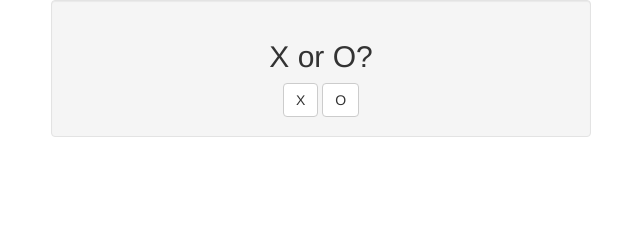
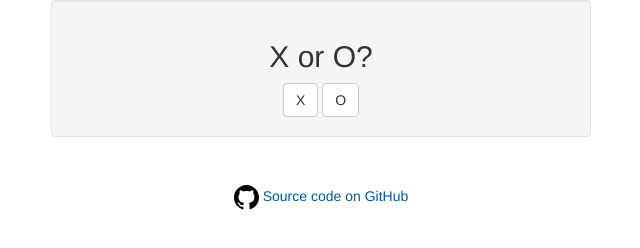
Before and after one commit to MindOfThomas/fcc-tic-tac-toe, a plain HTML site: page index.html in a window 1280 px wide. Shown: the whole page, without its empty margins (319-959 px from the left). Drawn offline with nearby package versions, Linux system fonts and the light colour scheme.

Commit message:
Add link to repo

```diff
--- a/index.html
+++ b/index.html
@@ -58,6 +58,11 @@
     		</div>
     	</div>
     </div>
+    <div id='source-code'>
+      <a href='https://github.com/MindOfThomas/fcc-tic-tac-toe' target='_blank'>
+        <img src='res/github.svg'> Source code on GitHub
+      </a>
+    </div>
     <script type='text/javascript' src='//cdnjs.cloudflare.com/ajax/libs/jquery/2.2.2/jquery.min.js'></script>
     <script type='text/javascript' src='script.js'></script>
   </body>
--- a/style.css
+++ b/style.css
@@ -78,3 +78,20 @@
 #winRow {
 	margin-top: 1em;
 }
+
+div#source-code {
+  text-align: center;
+
+  padding: 2em;
+}
+div#source-code img {
+  width: 25px;
+  height: 25px;
+}
+div#source-code a {
+  color: #01579B;
+  text-decoration: none;
+}
+div#source-code a:hover {
+  text-decoration: underline;
+}
```
Also changed, not shown: res/github.svg (added). Lines whose indentation alone changed are shown as unchanged.
